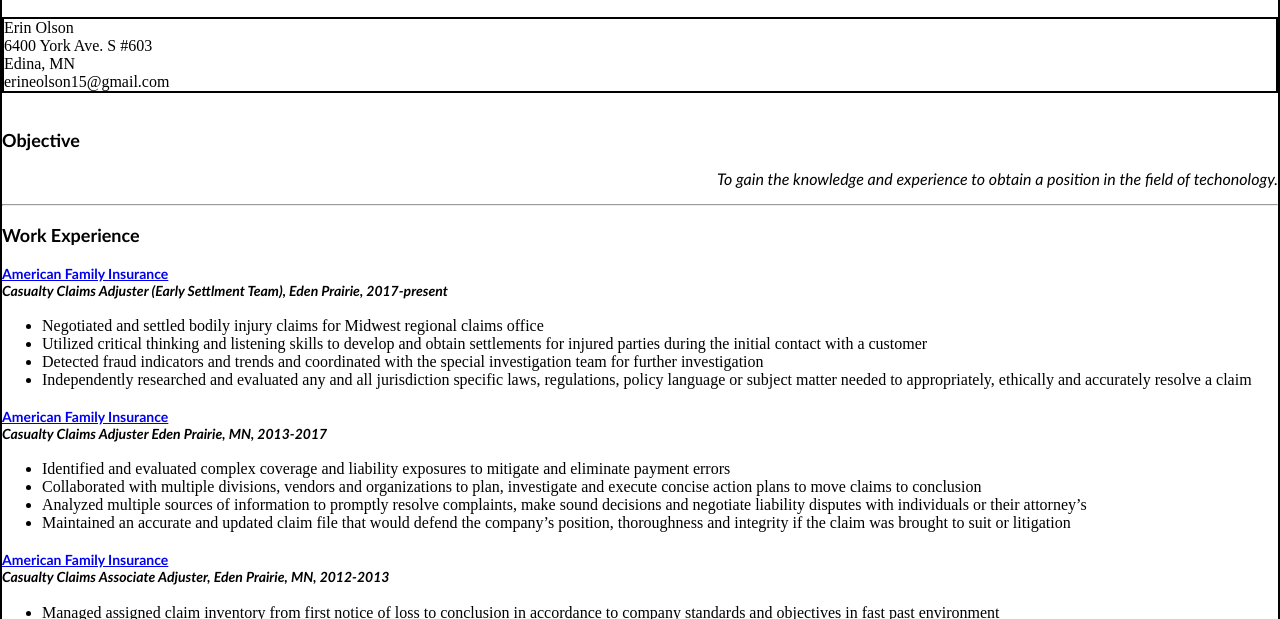
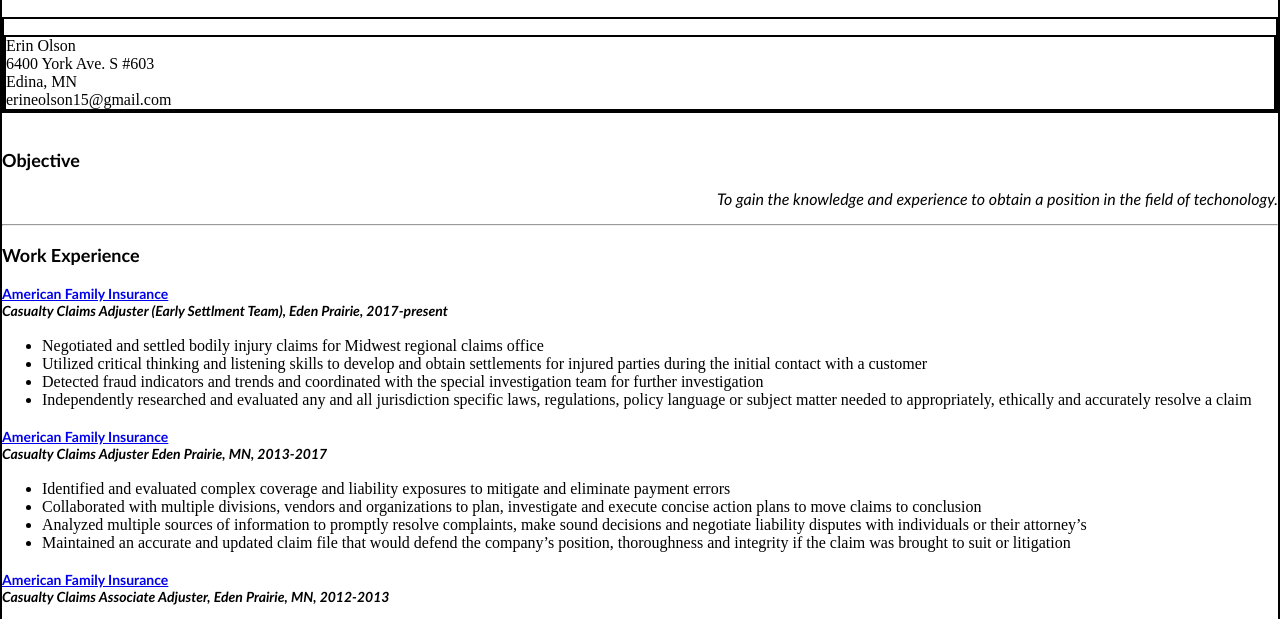
Before and after one commit to Eolson6/Eolson6.github.io, a plain HTML site: page index.html in a window 1280 px wide. Shown: the part 175-794 px from the top of the page. Drawn offline with Linux system fonts and the light colour scheme.

Commit message:
Update index.html

```diff
--- a/index.html
+++ b/index.html
@@ -12,6 +12,7 @@
 
      <header>
      <p>
+      <div class= "img"</>
 
        </p>
     <div class="contact"
```
